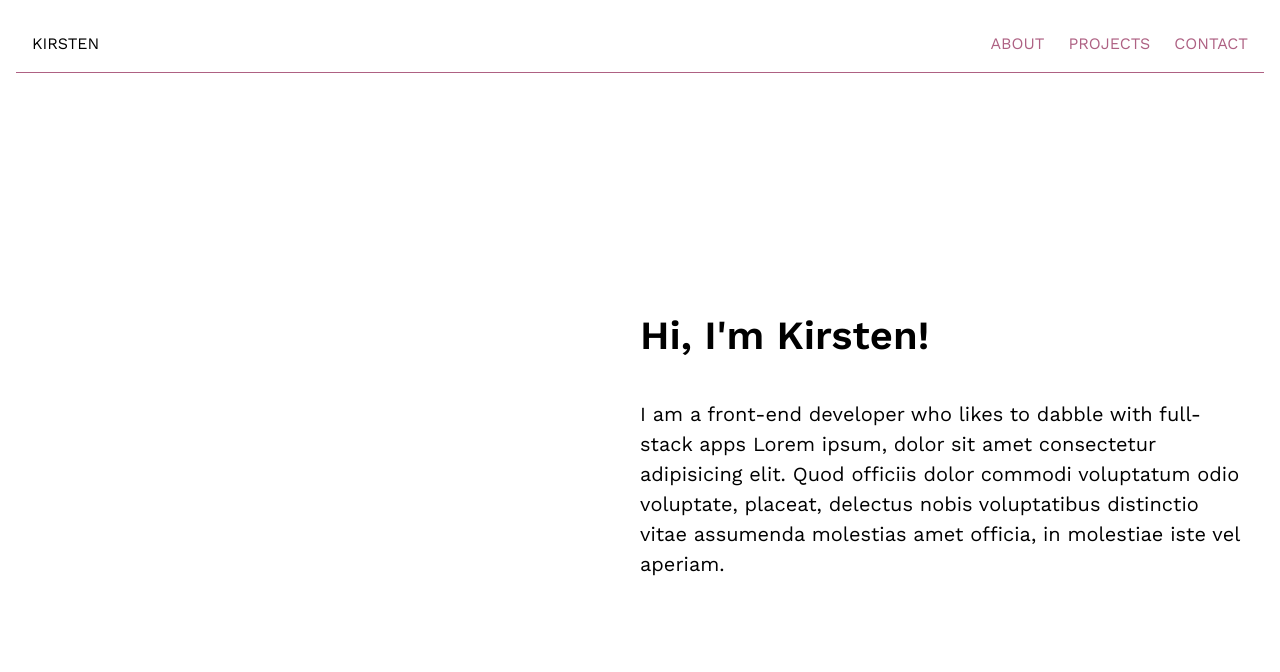
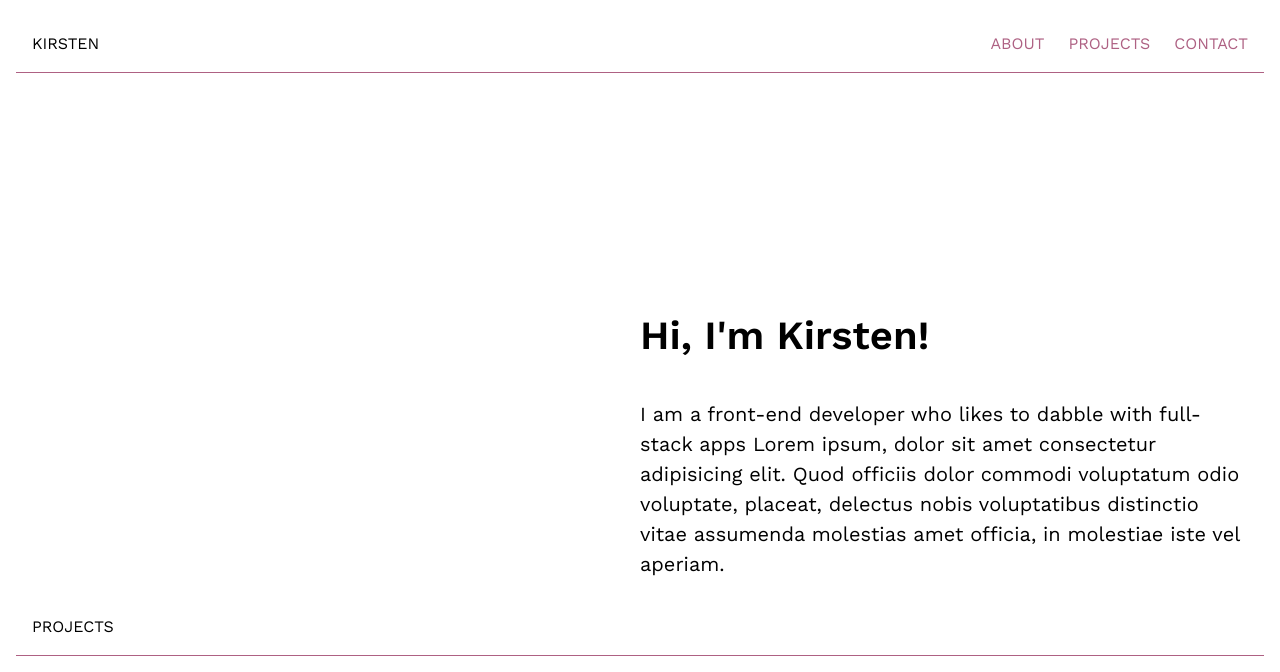
Before and after one commit to kmalcaba/kmalcaba.github.io, a React (Create React App) app: page / in a window 1280 px wide. Shown: the top 672 px of the page. Built offline with nearby package versions, Linux system fonts and the light colour scheme.

Commit message:
Add header component

```diff
--- a/src/pages/Home/Home.jsx
+++ b/src/pages/Home/Home.jsx
@@ -1,11 +1,13 @@
+import Header from "../../components/Header/Header";
 import Hero from "../../components/Hero/Hero";
 import "./Home.scss";
 
 function Home() {
   return (
-    <div>
+    <>
       <Hero />
-    </div>
+      <Header title="PROJECTS" subHeader={true} />
+    </>
   );
 }
 export default Home;
```
